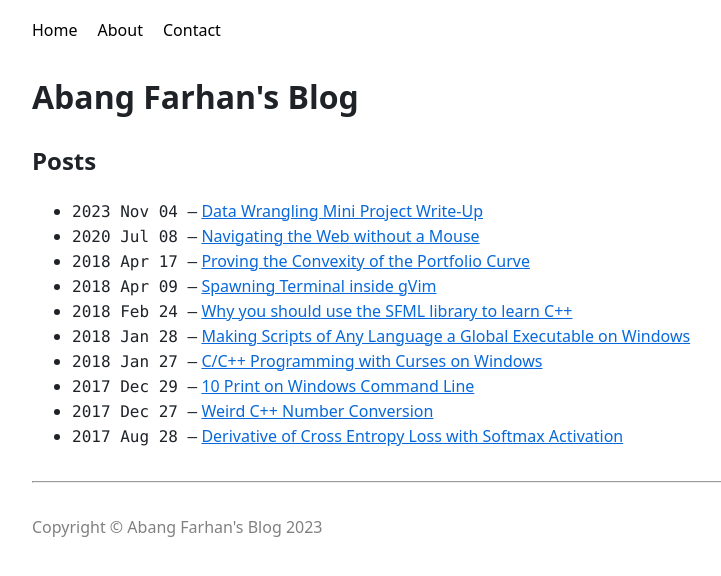
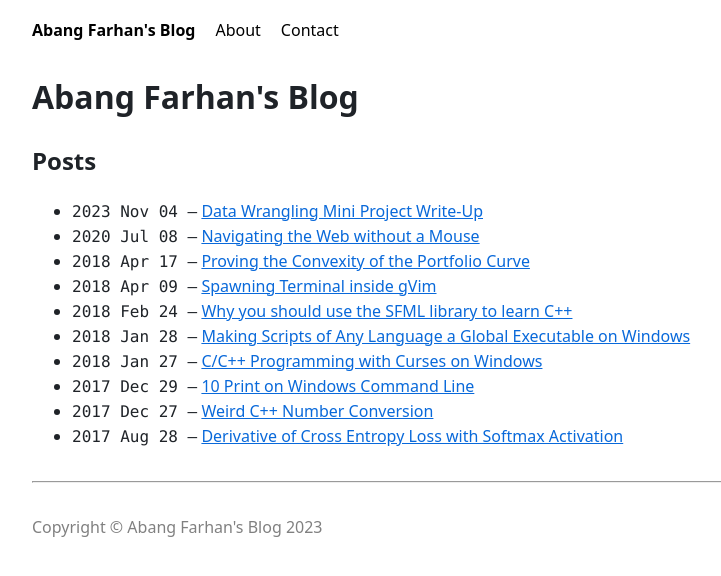
Before and after one commit to abangfarhan/abangfarhan.github.io, a Jekyll site: the page built from index.html, in a window 1280 px wide. Shown: the top 576 px of the page, without its empty margins (233-954 px from the left). Built offline with Jekyll 4.4.1, drawn with Linux system fonts in a browser that asks for light colours; the list of posts is cut into pages by our own code.

Commit message:
change 'Home' in nav to site.title

```diff
--- a/_includes/nav.html
+++ b/_includes/nav.html
@@ -1,5 +1,5 @@
 <ul class="navbar">
-    <li><a style="padding-left: 0px;" href="{{ site.baseurl }}/">Home</a></li>
+    <li><b><a style="padding-left: 0px;" href="{{ site.baseurl }}/">{{ site.title }}</a></b></li>
     {% for page in site.pages %}
         {% if page.title %}
             <li><a href="{{ page.url | prepend: site.baseurl }}">{{ page.title }}</a></li>
```
